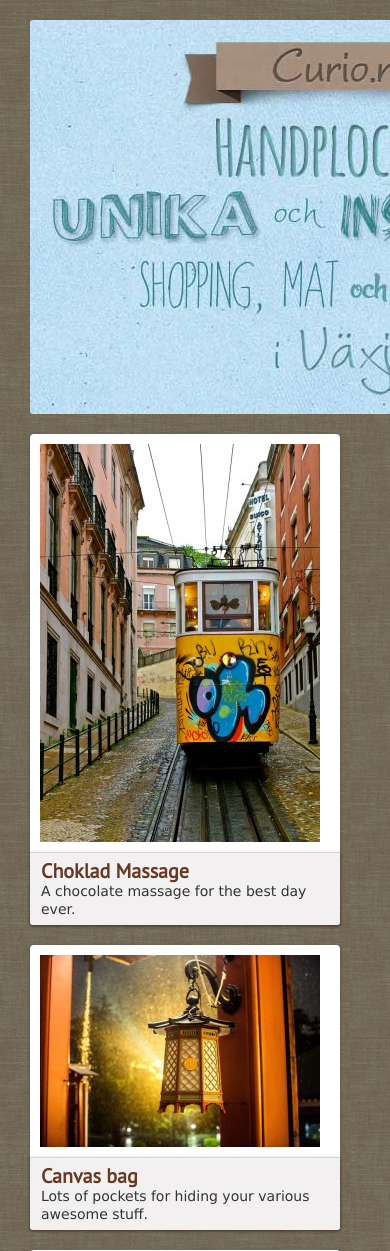
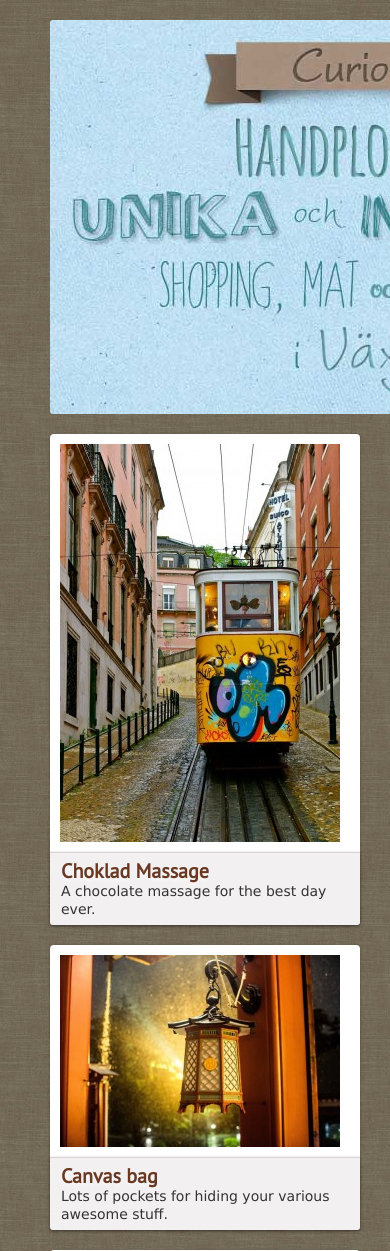
Before and after one commit to codinatrix/curio, a Rails app: page / in a window 390 px wide; the page is wider, and only the part inside the window is pictured. Shown: the top 1251 px of that part. Run offline with Rails 7, Linux system fonts and the light colour scheme; data comes from the database, SQL or seed files in the repository; style sheets or scripts are compiled from the project's sources; some libraries are stand-ins or nearby versions.

Commit message:
Centered the masonry at all screen sizes

```diff
--- a/app/assets/stylesheets/products.css.scss
+++ b/app/assets/stylesheets/products.css.scss
@@ -5,7 +5,29 @@ body {
   font-family: 'Open Sans', sans-serif;
 }
 
-.container { width: auto; }
+.container {
+  width: 1320px;
+}
+
+@media (max-width: 1320px) {
+  .container {
+    width: 1000px;
+  }
+}
+
+@media (max-width: 1052px) {
+  .container {
+    width: 680px;
+  }
+}
+
+@media (max-width: 700px) {
+  .container {
+    width: 320px;
+  }
+}
+
+
 
 .row {
    margin-left:0;
--- a/app/views/products/index.html.erb
+++ b/app/views/products/index.html.erb
@@ -1,4 +1,3 @@
-<div class="container">
 
 <div id="posts" class="row">
 
@@ -19,4 +18,3 @@
     </div>
    <% end %>
 </div>
-</div>
```
Lines whose indentation alone changed are shown as unchanged.
